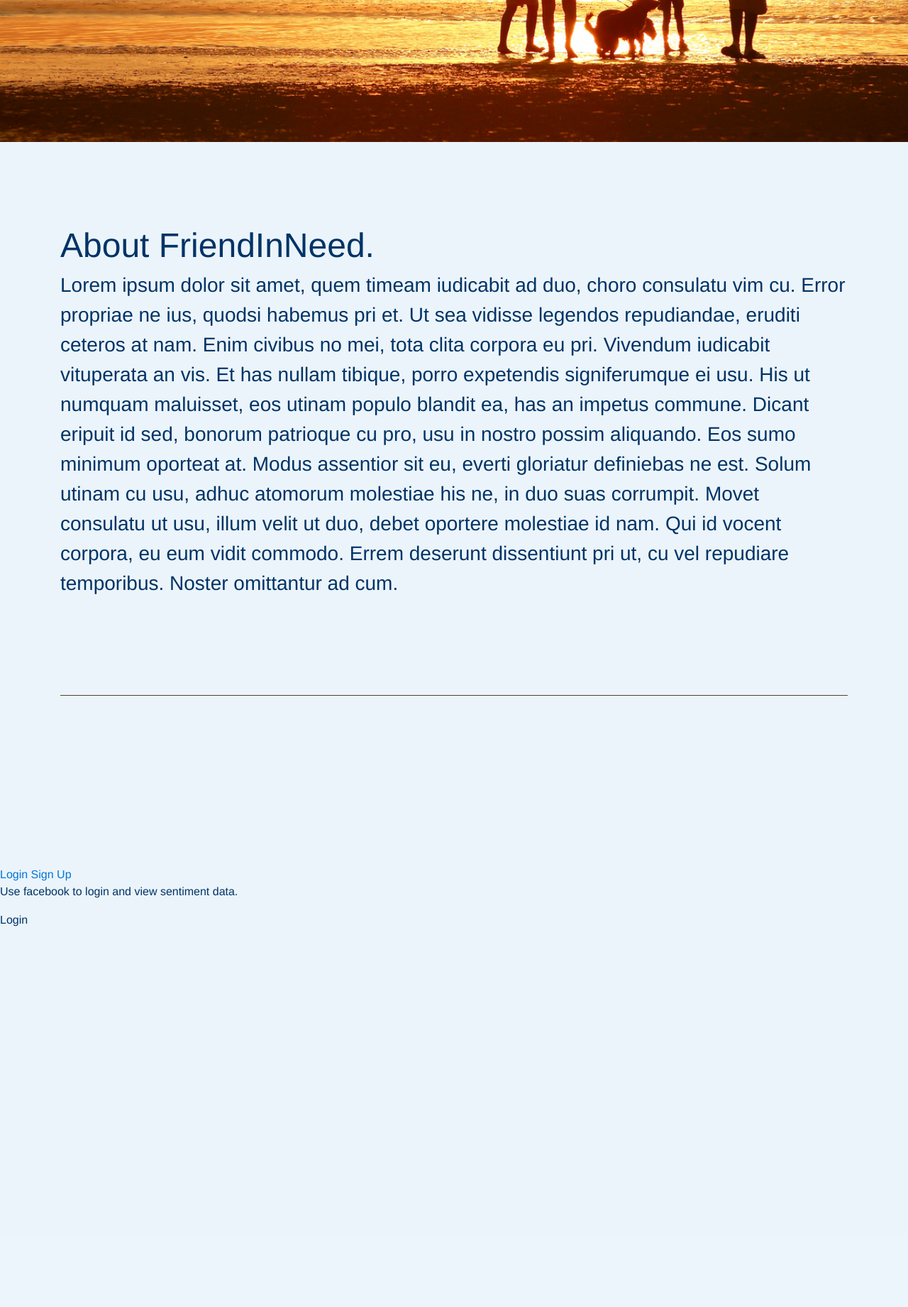
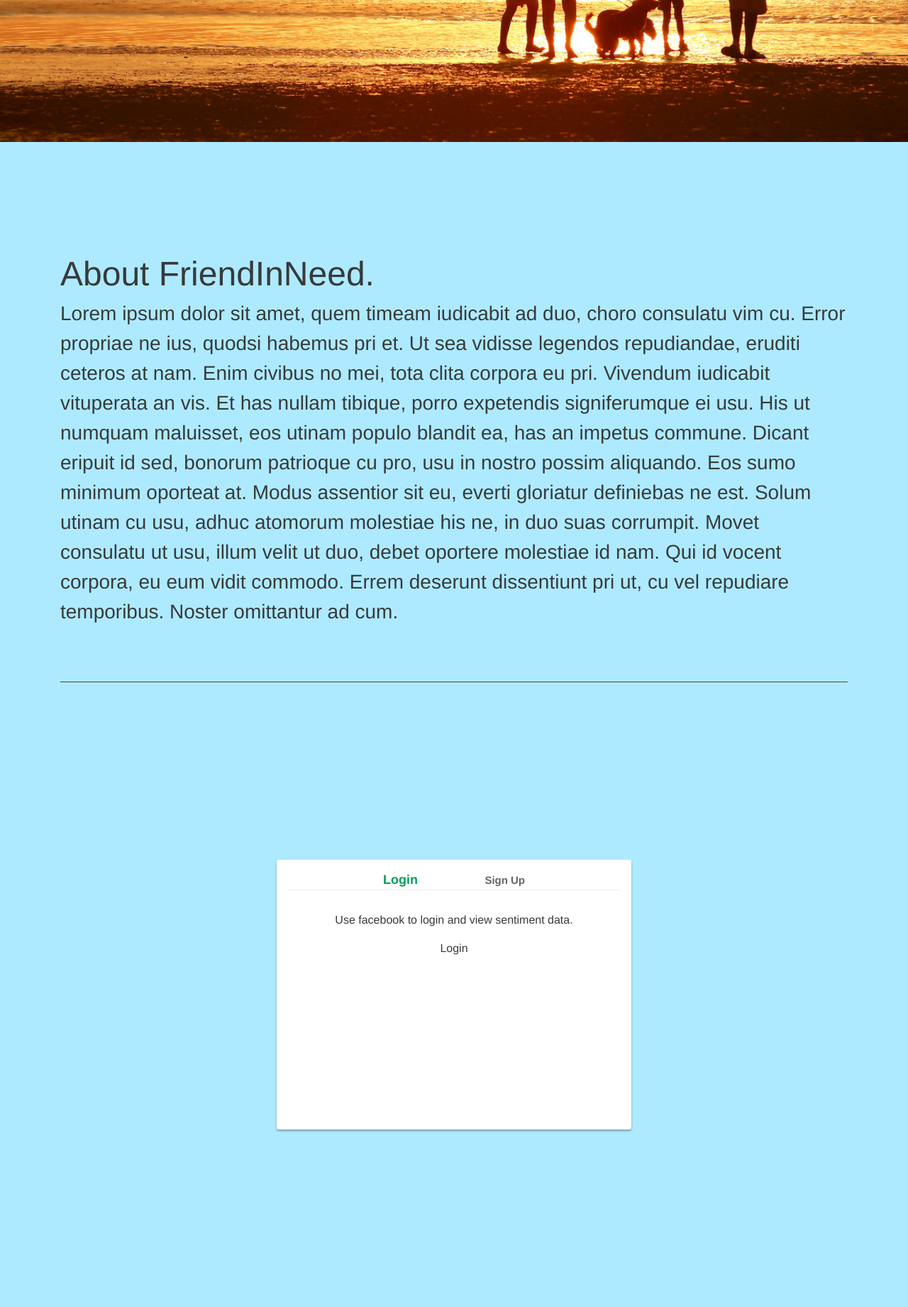
Before and after one commit to rohansub/Emotion-Analysis, a Python web app: template app/templates/login.html in a window 1280 px wide. Shown: the part 600-2441 px from the top of the page at 71% size. Before the commit the page ends 1905 px from the top, so only its background shows below. Run offline with Jinja, Linux system fonts and the light colour scheme; the template is opened without the code that fills it: most values are stand-ins (such as "Sample title", 1, 10 or a date in 2020); some libraries are stand-ins or nearby versions.

Commit message:
LoginDone

```diff
--- a/app/static/css/style.css
+++ b/app/static/css/style.css
@@ -1,210 +1,121 @@
-body {
-    font-family: "Helvetica Neue", Helvetica, Arial, sans-serif;
-    text-align: center;
-    background-color: #EBF4FA;
-    color: #003366;
+body{
+  background-color: #AEEAFF;
 }
-.navbar{
-  background-color: #003366;
-  color: #2e7eb8;
-
+.login-box{
+  position:relative;
+  margin: 10px auto;
+  width: 500px;
+  height: 380px;
+  background-color: #fff;
+  padding: 10px;
+  border-radius: 3px;
+  -webkit-box-shadow: 0px 2px 3px 0px rgba(0,0,0,0.33);
+-moz-box-shadow: 0px 2px 3px 0px rgba(0,0,0,0.33);
+box-shadow: 0px 2px 3px 0px rgba(0,0,0,0.33);
 }
-a.hover {
-  color: #5ca3d6;
+.lb-header{
+  position:relative;
+  color: #00415d;
+  margin: 5px 5px 10px 5px;
+  padding-bottom:10px;
+  border-bottom: 1px solid #eee;
+  text-align:center;
+  height:28px;
 }
-
-.center {
-    margin: auto;
-    position: absolute;
-    top: 0; left: 0; bottom: 0; right: 0;
-    width: 50%;
-    height: 50%;
-    min-width: 200px;
-    max-width: 400px;
-    padding: 40px;
+.lb-header a{
+  margin: 0 25px;
+  padding: 0 20px;
+  text-decoration: none;
+  color: #666;
+  font-weight: bold;
+  font-size: 15px;
+  -webkit-transition: all 0.1s linear;
+  -moz-transition: all 0.1s linear;
+  transition: all 0.1s linear;
 }
-
-.circle-image {
-    width: 200px;
-    height: 200px;
-    border-radius: 100%;
-    display: inline;;
+.lb-header .active{
+  color: #029f5b;
+  font-size: 18px;
 }
-
-/* GLOBAL STYLES
--------------------------------------------------- */
-/* Padding below the footer and lighter body text */
-section {
-    padding-top: 5vh;
-    margin-top: -5vh;
+.social-login{
+  position:relative;
+  float: left;
+  width: 100%;
+  height:auto;
+  padding: 10px 0 15px 0;
+  border-bottom: 1px solid #eee;
 }
-
-
-container p {
-    margin: 0;
-    position: absolute;
-    top: 50%;
-    transform: translate(0, -50%)
+.social-login a{
+  position:relative;
+  float: left;
+  width:calc(40% - 8px);
+  text-decoration: none;
+  color: #fff;
+  border: 1px solid rgba(0,0,0,0.05);
+  padding: 12px;
+  border-radius: 2px;
+  font-size: 12px;
+  text-transform: uppercase;
+  margin: 0 3%;
+  text-align:center;
 }
-
-.header {
-
-    height: 100vh;
-    background-size: cover;
+.social-login a i{
+  position: relative;
+  float: left;
+  width: 20px;
+  top: 2px;
 }
-
-.textcenter {
-    display: inline-block;
-    vertical-align: middle;
-    line-height: 14px;
+.social-login a:first-child{
+  background-color: #49639F;
 }
-
-img {
-    padding-top: 2px;
-    padding-bottom: 2px;
+.social-login a:last-child{
+  background-color: #DF4A32;
 }
-
-.overlay {
+.email-login,.email-signup{
+  position:relative;
+  float: left;
+  width: 100%;
+  height:auto;
+  margin-top: 20px;
+  text-align:center;
 }
-
-.clear {
-    clear: both;
+.u-form-group{
+  width:100%;
+  margin-bottom: 10px;
 }
-
-.test {
-    width: 100vw;
-    text-align: center;
+.u-form-group input[type="email"],
+.u-form-group input[type="password"]{
+  width: calc(50% - 22px);
+  height:45px;
+  outline: none;
+  border: 1px solid #ddd;
+  padding: 0 10px;
+  border-radius: 2px;
+  color: #333;
+  font-size:0.8rem;
+  -webkit-transition:all 0.1s linear;
+  -moz-transition:all 0.1s linear;
+  transition:all 0.1s linear;
 }
-
-.test a {
-    display: block;
-    float: left;
-    width: 33%;
-
-/* CUSTOMIZE THE NAVBAR
--------------------------------------------------- */
-
-/* Special class on .container surrounding .navbar, used for positioning it into place. */
-.navbar-wrapper {
-    position: absolute;
-    top: 0;
-    right: 0;
-    left: 0;
-    z-index: 20;
+.u-form-group input:focus{
+  border-color: #358efb;
 }
-
-/* Flip around the padding for proper display in narrow viewports */
-.navbar-wrapper > .container {
-    padding-right: 0;
-    padding-left: 0;
+.u-form-group button{
+  width:50%;
+  background-color: #1CB94E;
+  border: none;
+  outline: none;
+  color: #fff;
+  font-size: 14px;
+  font-weight: normal;
+  padding: 14px 0;
+  border-radius: 2px;
+  text-transform: uppercase;
 }
-
-.navbar-wrapper .navbar {
-    padding-right: 15px;
-    padding-left: 15px;
+.forgot-password{
+  width:50%;
+  text-align: left;
+  text-decoration: underline;
+  color: #888;
+  font-size: 0.75rem;
 }
-
-.navbar-wrapper .navbar .container {
-    width: auto;
-}
-
-/* CUSTOMIZE THE CAROUSEL
--------------------------------------------------- */
-
-/* Carousel base class */
-.carousel {
-    height: 500px;
-    margin-bottom: 60px;
-}
-
-/* Since positioning the image, we need to help out the caption */
-.carousel-caption {
-    z-index: 10;
-}
-
-/* Declare heights because of positioning of img element */
-.carousel .item {
-    height: 500px;
-    background-color: #777;
-}
-
-.carousel-inner > .item > img {
-    position: absolute;
-    top: 0;
-    left: 0;
-    min-width: 100%;
-    height: 500px;
-}
-
-/* MARKETING CONTENT
--------------------------------------------------- */
-
-/* Center align the text within the three columns below the carousel */
-.marketing .col-lg-4 {
-    margin-bottom: 20px;
-    text-align: center;
-}
-
-.marketing h2 {
-    font-weight: normal;
-}
-
-.marketing .col-lg-4 p {
-    margin-right: 10px;
-    margin-left: 10px;
-}
-
-/* Featurettes
-------------------------- */
-
-.featurette-divider {
-}
-
-/* Thin out the marketing headings */
-.featurette-heading {
-    font-weight: 300;
-    line-height: 1;
-    letter-spacing: -1px;
-}
-
-/* RESPONSIVE CSS
--------------------------------------------------- */
-
-@media (min-width: 768px) {
-    /* Navbar positioning foo */
-    .navbar-wrapper {
-        margin-top: 20px;
-    }
-
-    .navbar-wrapper .container {
-        padding-right: 15px;
-        padding-left: 15px;
-    }
-
-    .navbar-wrapper .navbar {
-        padding-right: 0;
-        padding-left: 0;
-    }
-
-    /* The navbar becomes detached from the top, so we round the corners */
-    .navbar-wrapper .navbar {
-        border-radius: 4px;
-    }
-
-    /* Bump up size of carousel content */
-    .carousel-caption p {
-        margin-bottom: 20px;
-        font-size: 21px;
-        line-height: 1.4;
-    }
-
-    .featurette-heading {
-        font-size: 50px;
-    }
-}
-
-@media (min-width: 992px) {
-    .featurette-heading {
-        margin-top: 0px;
-    }
-}
--- a/app/templates/login.html
+++ b/app/templates/login.html
@@ -29,7 +29,7 @@
 
 <section id="About">
   <div class="container">
-    <div style="min-height: 95vh; padding-top: 15vh; padding-bottom: 15vh">
+    <div style="min-height: 95vh; padding-top: 20vh; padding-bottom: 5vh">
       <div class="row featurette">
         <div class="col-md-12">
           <h1 class="featurette-heading" style="font-size: 48px">About FriendInNeed. <span
```
